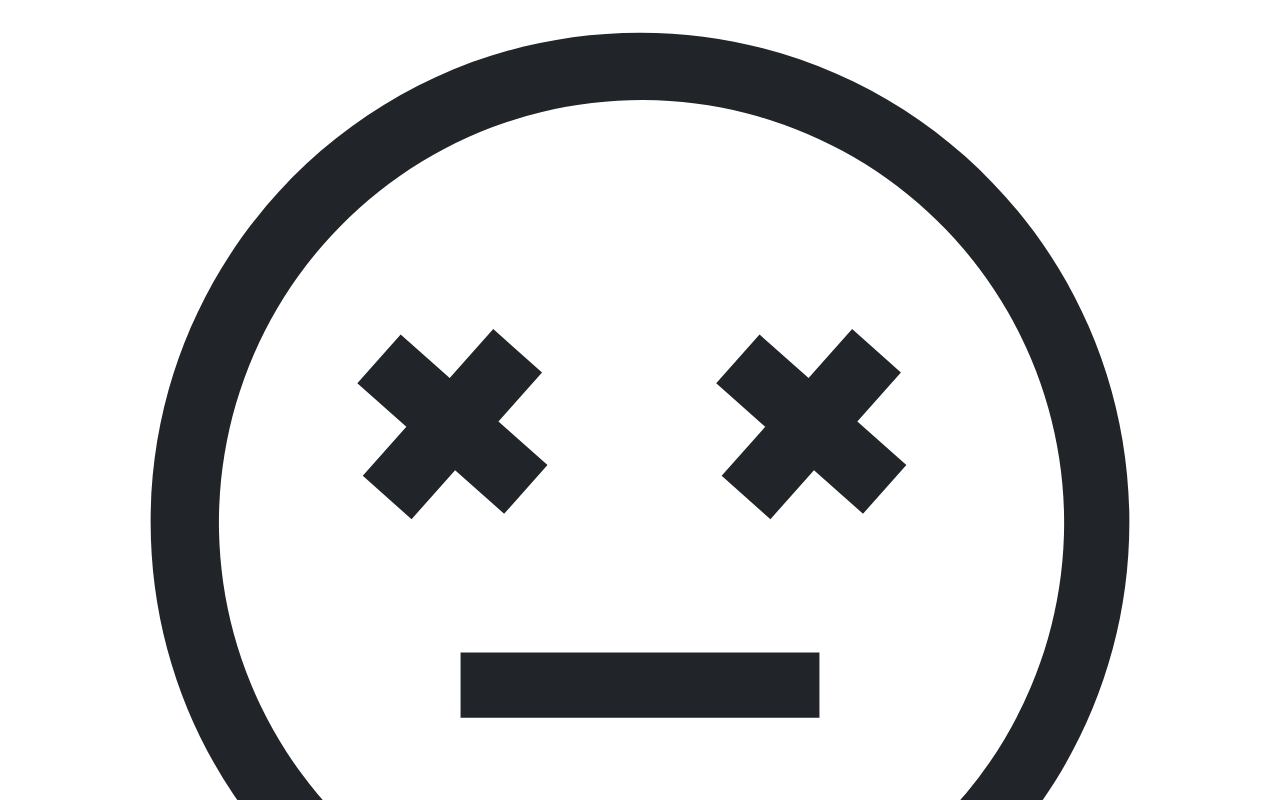
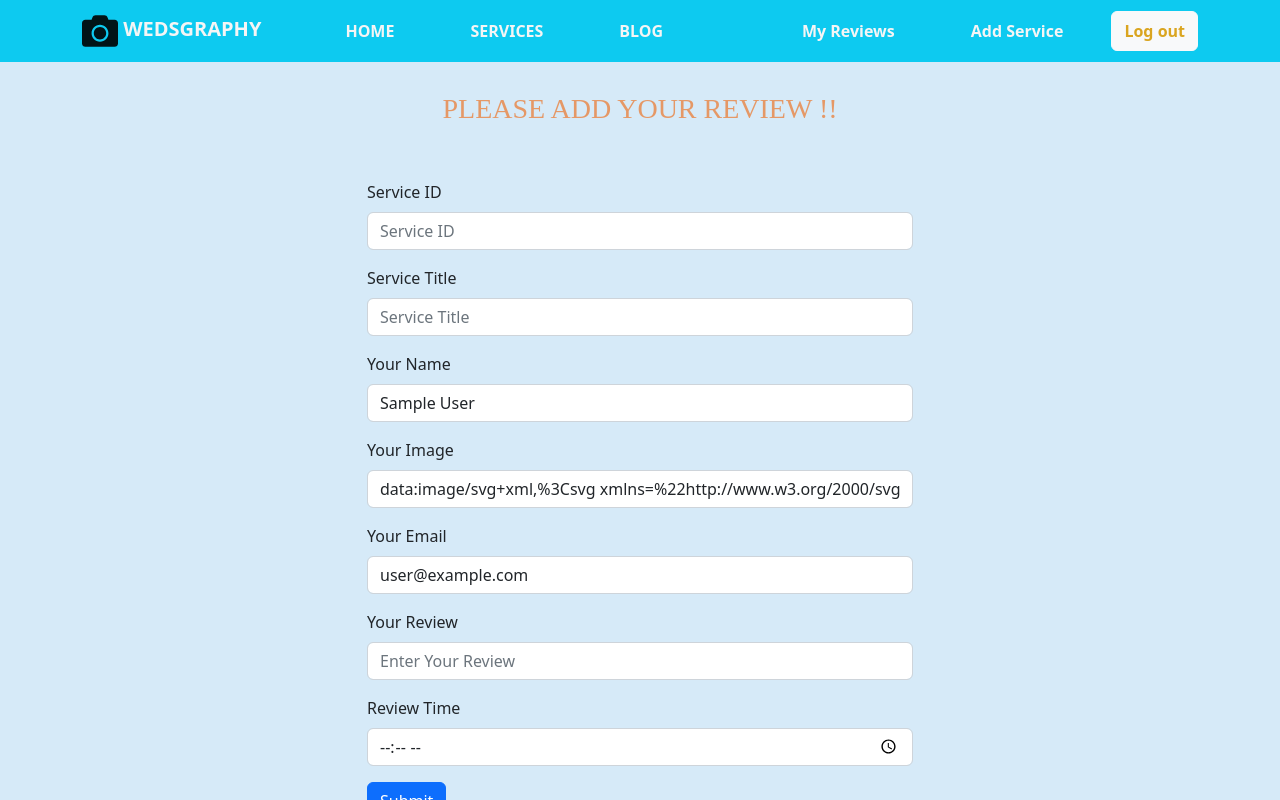
Before and after one commit to tuhinahmed-cse/-WEDSGRAPHY, a React (Create React App) app: page /newReview in a window 1280 px wide. Shown: the top 800 px of the page. Built offline with nearby package versions, Linux system fonts and the light colour scheme; no server answers; sample sign-in values are in the browser's storage; the HTML template or start-up script is replaced by a standard one.

Commit message:
review form develop

```diff
--- /dev/null
+++ b/src/Pages/Reviews/ReviewAdd.js
@@ -0,0 +1,72 @@
+import React, { useContext } from 'react';
+import { Button, Col, Container, Form, Row } from 'react-bootstrap';
+import { AuthContext } from '../../contexts/AuthProvider/AuthProvider';
+
+const ReviewAdd = () => {
+    const { user} = useContext(AuthContext);
+
+const handleSubmit = event =>{
+
+
+}
+
+    return (
+        <div style={{backgroundColor:"#D6EAF8", height:'95vh'}}>
+            <Container>
+        <h3 className='mb-4' style={{ color: '#E59866', padding:'30px', fontFamily: 'cursive', textAlign: 'center' }}>PLEASE ADD YOUR REVIEW !!
+            </h3>
+        <Row>
+          <Col></Col>
+          <Col lg='6'>
+
+          <Form onSubmit={handleSubmit}>
+
+      <Form.Group className="mb-3" controlId="formBasicEmail">
+        <Form.Label>Service ID</Form.Label>
+        <Form.Control type="text" name='service_id'  placeholder="Service ID" />
+      </Form.Group>
+
+      <Form.Group className="mb-3" controlId="formBasicEmail">
+        <Form.Label>Service Title</Form.Label>
+        <Form.Control type="text" name='title' placeholder="Service Title" />
+      </Form.Group>
+
+      <Form.Group className="mb-3" controlId="formBasicEmail">
+        <Form.Label>Your Name</Form.Label>
+        <Form.Control type="text" name='name' defaultValue={user?.displayName} placeholder="Name" readOnly />
+      </Form.Group>
+
+      <Form.Group className="mb-3" controlId="formBasicEmail">
+        <Form.Label>Your Image</Form.Label>
+        <Form.Control type="text" name='img' defaultValue={user?.photoURL} placeholder="Image" readOnly />
+      </Form.Group>
+      <Form.Group className="mb-3" controlId="formBasicEmail">
+        <Form.Label>Your Email</Form.Label>
+        <Form.Control type="email" name='email' defaultValue={user?.email} placeholder="email" readOnly />
+      </Form.Group>
+
+      <Form.Group className="mb-3" controlId="formBasicEmail">
+        <Form.Label>Your Review</Form.Label>
+        <Form.Control type="text" name='review' placeholder="Enter Your Review" />
+      </Form.Group>
+
+      <Form.Group className="mb-3" controlId="formBasicEmail">
+        <Form.Label>Review Time</Form.Label>
+        <Form.Control type="time" name='time' placeholder="" />
+      </Form.Group>
+
+
+
+      <Button variant="primary" type="submit">
+        Submit
+      </Button>
+    </Form>
+          </Col>
+          <Col></Col>
+        </Row>
+      </Container>
+        </div>
+    );
+};
+
+export default ReviewAdd;
--- a/src/Pages/ServicesDetails/ServicesDetails.js
+++ b/src/Pages/ServicesDetails/ServicesDetails.js
@@ -1,11 +1,16 @@
-import React from 'react';
+import React, { useContext } from 'react';
 import { Button, Card, Container, Row } from 'react-bootstrap';
 import { FaDollarSign, FaMoneyBill, FaServicestack } from 'react-icons/fa';
 import { PhotoProvider, PhotoView } from 'react-photo-view';
 import { Link, useLoaderData } from 'react-router-dom';
+import { AuthContext } from '../../contexts/AuthProvider/AuthProvider';
 import Reviews from '../Reviews/Reviews';
 
+
 const ServicesDetails = () => {
+
+    const { user} = useContext(AuthContext);
+
 
     const {title, _id, img, price, description, service_id } =useLoaderData();
     return (
@@ -53,6 +58,22 @@ const ServicesDetails = () => {
                 <Reviews></Reviews>
             </div>
 
+            {
+                user?.email ?
+                <>
+                <Link to='/newReview'><Button variant="primary">Add a Review</Button></Link>
+                </> :
+                <>
+                <Link to='/login'><Button variant="primary">Please Login to Add a Review</Button></Link>
+                </>
+            }
+
+
+            <div>
+
+
+            </div>
+
             </div>
         </Container>
     );
--- a/src/Router/Router/Router.js
+++ b/src/Router/Router/Router.js
@@ -5,6 +5,7 @@ import Blog from "../../Pages/Blog/Blog";
 import Home from "../../Pages/Home/Home";
 import Login from "../../Pages/Login/Login";
 import Register from "../../Pages/Login/Register";
+import ReviewAdd from "../../Pages/Reviews/ReviewAdd";
 import AllServices from "../../Pages/Services/AllServices";
 import Services from "../../Pages/Services/Services";
 import ServicesDetails from "../../Pages/ServicesDetails/ServicesDetails";
@@ -36,6 +37,10 @@ export const router = createBrowserRouter([
             path: '/newService',
             element:<PrivateRouter><AddNewService></AddNewService></PrivateRouter>
         },
+        {
+            path: '/newReview',
+            element:<PrivateRouter><ReviewAdd></ReviewAdd></PrivateRouter>
+        },
 
         {
             path: '/serviceDetails/:id',
```
